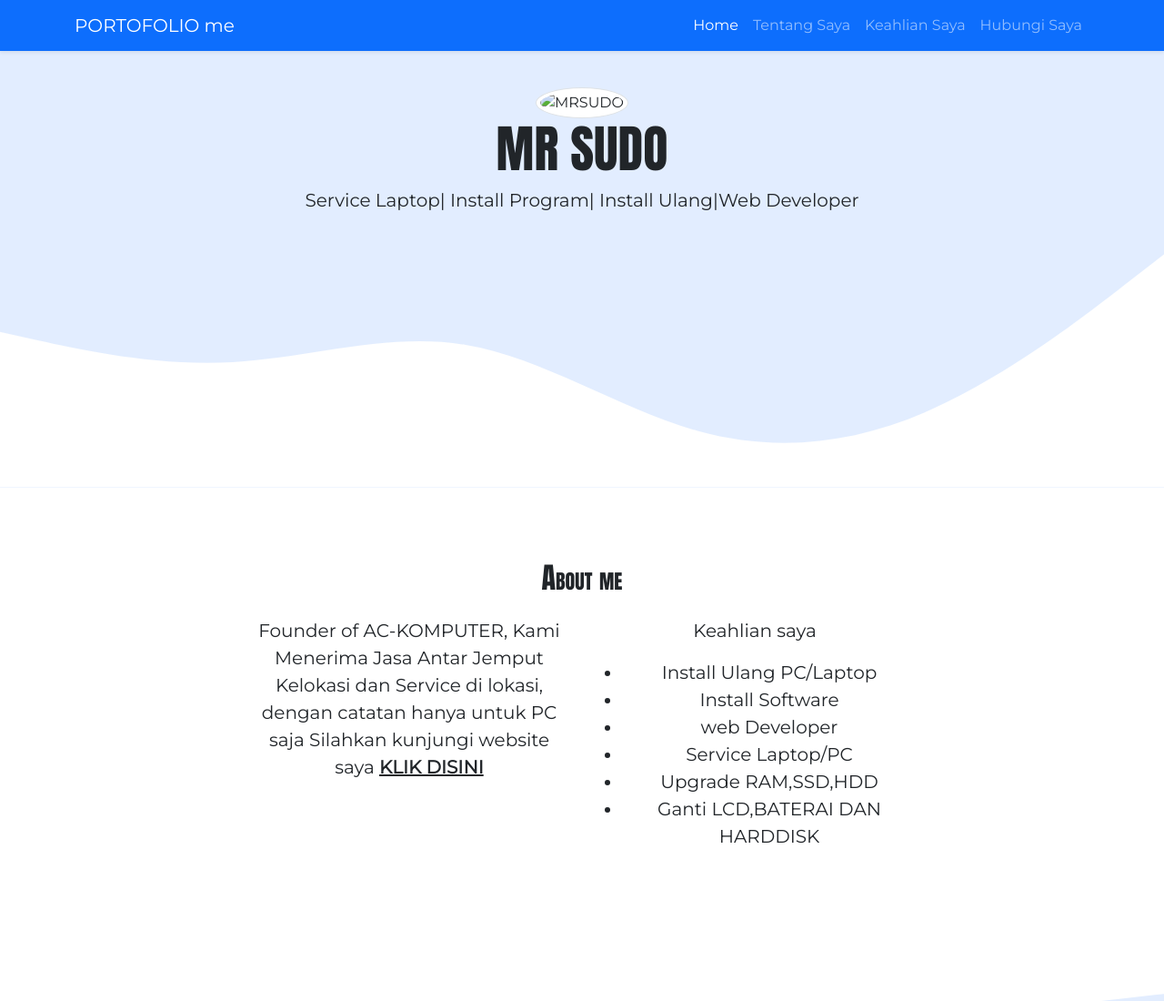
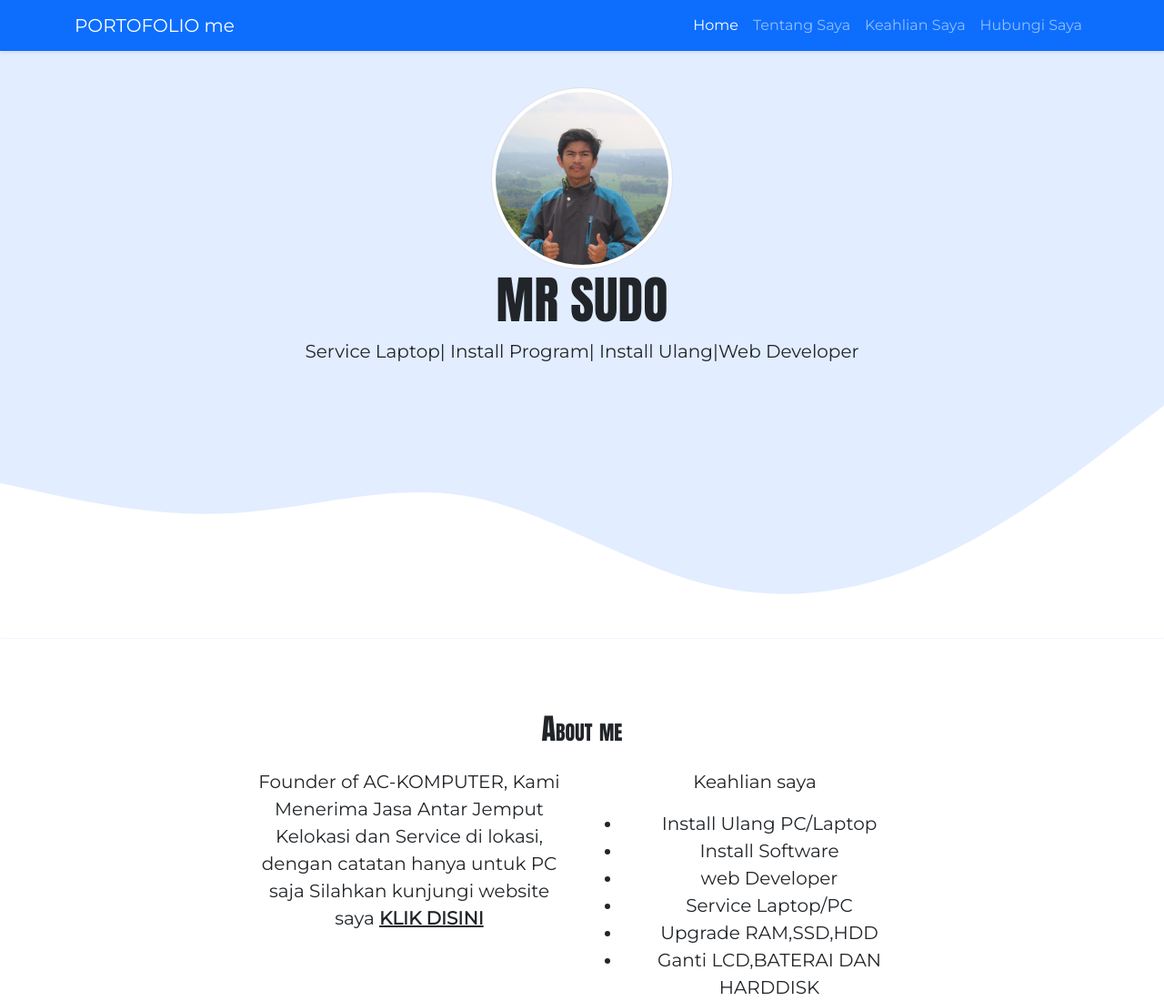
Before and after one commit to accorp/accorp.github.io, a plain HTML site: page index.html in a window 1280 px wide. Shown: the top 1100 px of the page at 91% size. Drawn offline with nearby package versions, Linux system fonts and the light colour scheme.

Commit message:
Update index.html
Perubahan pada bagian gambar profile

```diff
--- a/index.html
+++ b/index.html
@@ -45,7 +45,7 @@
 
     <!-- Jumbotron -->
     <section class="jumbotron text-center">
-      <img src="img/" alt="MRSUDO" width="200" class="rounded-circle img-thumbnail" />
+      <img src="img/andika.jpg" alt="MRSUDO" width="200" class="rounded-circle img-thumbnail" />
       <h1 class="display-4">MR SUDO</h1>
       <p class="lead">Service Laptop| Install Program| Install Ulang|Web Developer</p>
       <svg xmlns="http://www.w3.org/2000/svg" viewBox="0 0 1440 320">
```
